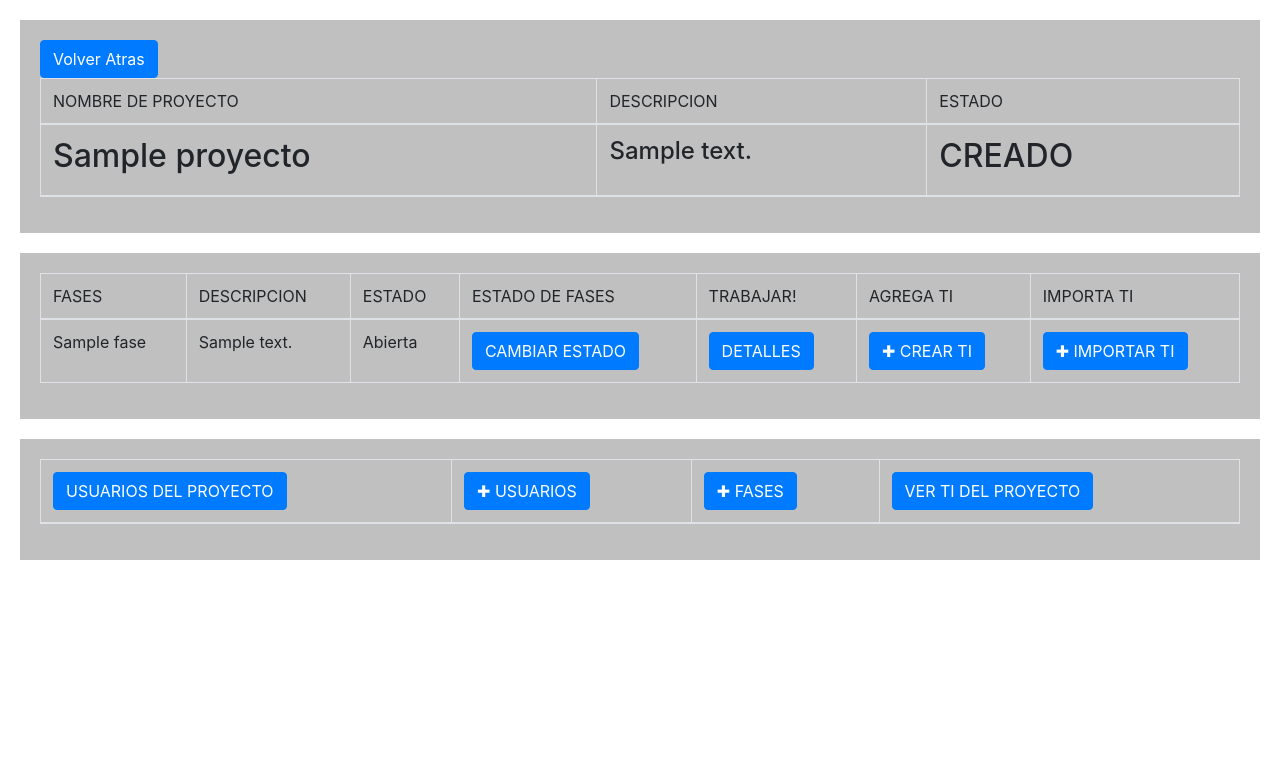
After one commit to rduarte01/GestionItem, a Django app: page /detallesProyecto/1 in a window 1280 px wide. The commit adds this page. Shown: the top 779 px of the page. Run offline with Django 3.2, Linux system fonts and the light colour scheme; tables that the repository leaves empty hold one stand-in row (values such as "Sample post"); parts of the project's set-up code (start-up, migrations or seed data) failed here and were passed over; some libraries are stand-ins or nearby versions.

Commit message:
Vista Detalles de proyecto

```diff
--- /dev/null
+++ b/gestion/templates/detallesProyecto.html
@@ -0,0 +1,96 @@
+
+    <title>Detalles de Proyecto</title>
+{% load bootstrap4 %}
+{% bootstrap_css %}
+{% bootstrap_javascript jquery='full' %}
+
+<html>
+<head>
+<style>
+.cities {
+  background-color: silver;
+  color: white;
+  margin: 20px;
+  padding: 20px;
+}
+</style>
+</head>
+<body>
+
+<div class="cities">
+<table class="table table-bordered">
+<a class="btn btn-primary" href="/proyectos/" role="button">Volver Atras</a>
+      <thead>
+
+    <tr>
+        <td>NOMBRE DE PROYECTO</td>
+        <td>DESCRIPCION</td>
+        <td>ESTADO</td>
+    </tr>
+
+    </thead>
+<thead>
+<tr>
+        <td><h2>{{proyectos.nombre}}</h2></td>
+        <td><h4>{{proyectos.descripcion}}</h4></td>
+        <td><h2>{{proyectos.estado}}</h2></td>
+</tr>
+</thead>
+</table>
+</div>
+
+
+ <div class="cities">
+<table class="table table-bordered">
+
+    <thead>
+
+    <tr>
+        <td>FASES</td>
+        <td>DESCRIPCION</td>
+        <td>ESTADO</td>
+        <td>ESTADO DE FASES</td>
+        <td>TRABAJAR!</td>
+        <td>AGREGA TI</td>
+        <td>IMPORTA TI</td>
+
+    </tr>
+    </thead>
+    <tbody>
+        {%for fases in fases %}
+        {% if fases.id_Proyecto == proyectos  %}
+
+        <tr>
+            <td>{{fases.nombre}}</td>
+            <td>{{fases.descripcion}}</td>
+            <td>{{fases.estado}}</td>
+            <td><a href=""class="btn btn-primary">CAMBIAR ESTADO</a></td>
+            <td><a href="" class="btn btn-primary">DETALLES</a></td>
+            <td><a href=""class="btn btn-primary">✚ CREAR TI</a></td>
+            <td><a href=""class="btn btn-primary">✚ IMPORTAR TI</a></td>
+
+
+        </tr>
+        {%endif%}
+        {%endfor%}
+
+<tbody>
+  </table>
+ </div>
+</body>
+</html>
+
+    <div class="cities">
+<table class="table table-bordered">
+      <thead>
+
+    <tr>
+            <td><a href=""class="btn btn-primary">USUARIOS DEL PROYECTO</a></td>
+            <td><a href=""class="btn btn-primary">✚ USUARIOS</a></td>
+                  <td><a href=""class="btn btn-primary">✚ FASES</a></td>
+            <td><a href=""class="btn btn-primary">VER TI DEL PROYECTO</a></td>
+    </tr>
+
+    </thead>
+</table>
+</div>
--- a/gestion/urls.py
+++ b/gestion/urls.py
@@ -1,7 +1,7 @@
 from django.urls import path
 from .views import crearFase, listar_auditoria, listar_usuarios_registrar,listar_proyectos, proyectoCancelado
 from . import views
-from .views import VerSolicitudesEspera, ActualizarUser, CrearRol,estadoProyecto
+from .views import VerSolicitudesEspera, ActualizarUser, CrearRol,estadoProyecto,detallesProyecto
 
 urlpatterns = [
     path('', views.index, name='index'),
@@ -21,6 +21,7 @@ urlpatterns = [
     path('crear/atributo/<str:nombre_ti>/<int:cantidad_atributos>',views.add_atribute,name='add_atribute'),
     path('listar/usuarios/aprobados',views.ver_usuarios_aprobados,name='ver_usuarios_aprobados'),
     path('getUser/<int:pk>',views.get_user,name='get_user'),
-    path('estadoProyecto/<int:pk>', views.estadoProyecto, name='estado_Proyecto')
+    path('estadoProyecto/<int:pk>', views.estadoProyecto, name='estado_Proyecto'),
+    path('detallesProyecto/<int:pk>', views.detallesProyecto, name='detalles_Proyecto')
 
 ]
--- a/gestion/views.py
+++ b/gestion/views.py
@@ -452,6 +452,18 @@ def listar_proyectos(request):
     return render(request, 'verProyectos.html', context)
 
 
+def detallesProyecto(request,pk):
+    proyectos = Proyecto.objects.get(id_proyecto=pk)
+    #print(proyectos)
+    #fases = Fase.objects.get(id_Proyecto=proyectos)
+    fases= Fase.objects.all()
+    #print(fases[0].id_Proyecto)
+    context={
+        "proyectos":proyectos,
+        "fases":fases,
+    }
+    return render(request, 'detallesProyecto.html', context)
+
 def proyectoCancelado(request):
     x = Proyecto.objects.last()
     instanceFase = Fase.objects.filter(id_Proyecto = x.id_proyecto)
```
Also changed, not shown: gestion/templates/Menu.html (+54 -49 lines), gestion/templates/verProyectos.html (+17 -4 lines).
